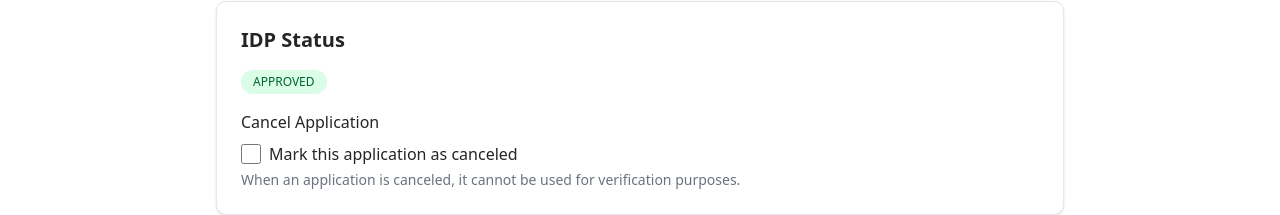
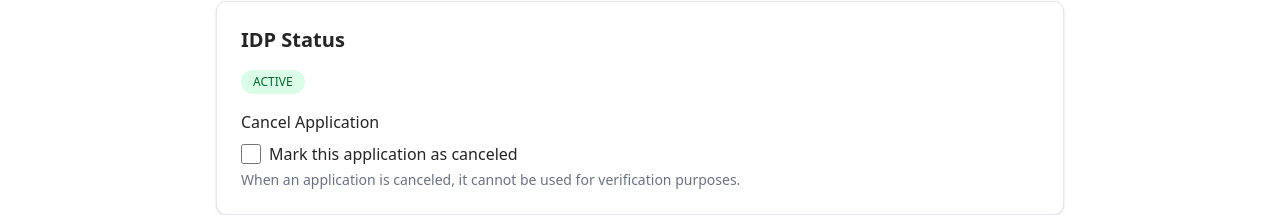
Before and after one commit to maytham553/DLRS, a React (Vite) app: page /idp/edit/1 in a window 1280 px wide. Shown: the part 217-432 px from the top of the page. Built offline with nearby package versions, Linux system fonts and the light colour scheme; no server answers; the database is empty; sample sign-in values are in the browser's storage.

Commit message:
improvement on status

```diff
--- a/src/pages/IDP/Edit.tsx
+++ b/src/pages/IDP/Edit.tsx
@@ -350,7 +350,7 @@ export const IDPEdit = () => {
                     <h2 className="text-xl font-semibold mb-4">IDP Status</h2>
                     <div className="flex items-center mb-4">
                         <div className={`px-3 py-1 rounded-full text-xs font-medium mr-3 ${hasExpired ? 'bg-orange-100 text-orange-800' : (isCanceled ? 'bg-red-100 text-red-800' : 'bg-green-100 text-green-800')}`}>
-                            {isCanceled ? 'CANCELED' : (hasExpired ? 'EXPIRED' : 'APPROVED')}
+                            {isCanceled ? 'CANCELED' : (hasExpired ? 'EXPIRED' : 'ACTIVE')}
                         </div>
                         {hasExpired && !isCanceled && (
                             <div className="text-xs text-orange-500">
--- a/src/pages/IDP/View.tsx
+++ b/src/pages/IDP/View.tsx
@@ -27,9 +27,9 @@ const getStatusDisplay = (application: IDPFormData): { text: string; className:
         }
     }
 
-    // Default to approved
+    // Default to active
     return {
-        text: 'APPROVED',
+        text: 'ACTIVE',
         className: 'bg-green-100 text-green-700'
     };
 };
```
